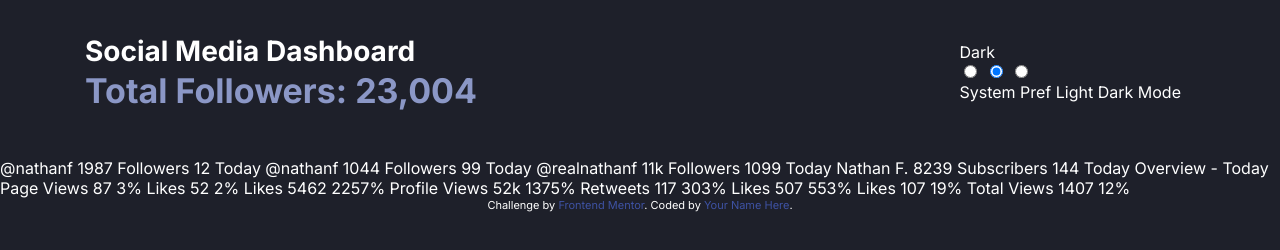
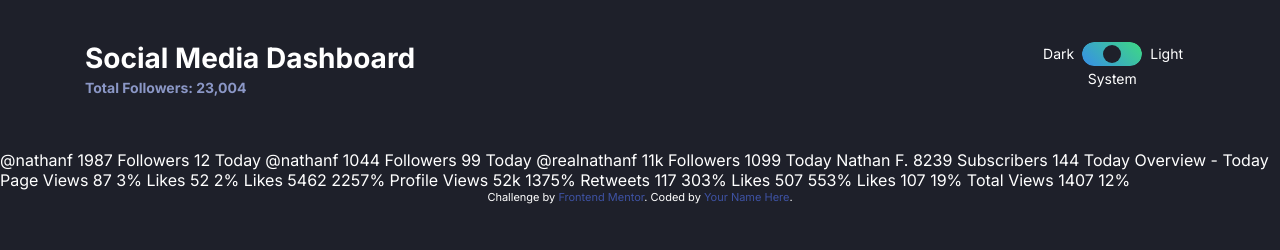
Before and after one commit to luisAlcides/social_media_dashboard, a website: page index.html in a window 1280 px wide. Drawn offline with Linux system fonts and the light colour scheme.

Commit message:
Styling the toggle so that it's accessible

```diff
--- a/app/scss/components/header.scss
+++ b/app/scss/components/header.scss
@@ -1,23 +1,29 @@
 @use '../util' as *;
 
 .header{
+    display: flex;
+    flex-wrap: wrap;
     margin-top: rem(36);
-    @include breakpoint(large){
-        display: flex;
+    @include breakpoint(medium){
         justify-content: space-between;
+        align-items: center;
     }
 
     &__title{
+        width: 100%;
 
+        @include breakpoint(medium){
+            width: auto;
+        }
     }
 
     &__subtitle{
-        font-size: rem(34);
+        font-size: rem(14);
         font-weight: 700;
         color: var(--dark-text1);
     }
 
     &__toggle{
-
+        margin-left: auto;
     }
 }
--- a/app/scss/components/toggle.scss
+++ b/app/scss/components/toggle.scss
@@ -1,28 +1,96 @@
 @use '../util/' as *;
 
 .toggle{
+    display: grid;
+    grid-template-columns: 1fr rem(60) 1fr;
+    grid-template-rows: repeat(2, 1fr);
+    gap: rem(4.8) rem(8);
     border: none;
+    margin: 0;
+
+    label{
+        font-size: rem(14);
+        align-self: center;
+
+
+        &[for="dark"]{
+            grid-column: 1 / 2;
+            justify-self: end;
+
+
+        }
+        &[for="system"]{
+            grid-column: 1 / 4;
+            grid-row: 2 / 3;
+            justify-self: center;
+            align-self: start;
+
+
+        }
+        &[for="light"]{
+            grid-column: 3 / 4;
+
+        }
+    }
 
     &__wrapper{
-
+        position: relative;
+        grid-column: 2 / 3;
+        grid-row: 1 / 2;
+        height: rem(24);
+        border-radius: rem(12);
+        overflow: hidden;
     }
 
     input[type="radio"]{
+        margin: 0 rem(-2) 0 rem(-2);
+        opacity: 0;
+        width: rem(20);
+        height: rem(24);
+        cursor: pointer;
+        &:focus ~ .toggle__button{
+            border: 2px solid white;
+        }
 
     }
 
     &__background{
+        display: block;
+        position: absolute;
+        height: 100%;
+        width: 100%;
+        top: 0;
+        border-radius: rem(12);
+        background: linear-gradient(
+            225deg,
+            var(--toggle-bg-end) 0%,
+            var(--toggle-bg-start) 98.02%);
+        pointer-events: none;
+    }
+
+    &__button{
+        position: absolute;
+        left: rem(3);
+        top: rem(3);
+        right: 100%;
+        width: rem(18);
+        height: rem(18);
+        border-radius: 50%;
+        background-color: var(--dark-bg);
+        transition: all 150ms ease-in-out;
+
 
     }
 
-    &__button{
-        width: rem(16);
-        height: rem(16);
-        border-radius: 50%;
-        background-color: var(--toggle);
+    #light:checked ~ .toggle__button{
+        left: calc(100% - 21px);
+        right: 3px;
     }
 
-    label{
+    #system:checked ~ .toggle__button{
+        left: 50%;
+        right: auto;
+        transform: translate(-50%);
+    }
 
-    }
 }
--- a/index.html
+++ b/index.html
@@ -28,7 +28,6 @@
 
 
     <fieldset class="header__toggle toggle" aria-label="theme toggle" role="radiogroup">
-      <label for="dark">Dark</label>
       <div class="toggle__wrapper">
         <input type="radio" name="theme" id="dark">
         <input type="radio" name="theme" id="system" checked>
@@ -36,9 +35,9 @@
         <span aria-hidden="true" class="toggle__background"></span>
         <span aria-hidden="true" class="toggle__button"></span>
       </div>
-      <label for="system">System Pref</label>
+      <label for="dark">Dark</label>
+      <label for="system">System</label>
       <label for="light">Light</label>
-      Dark Mode
     </fieldset>
 
   </header>
```
Also changed, not shown: dist/style.css, 1 other file.
